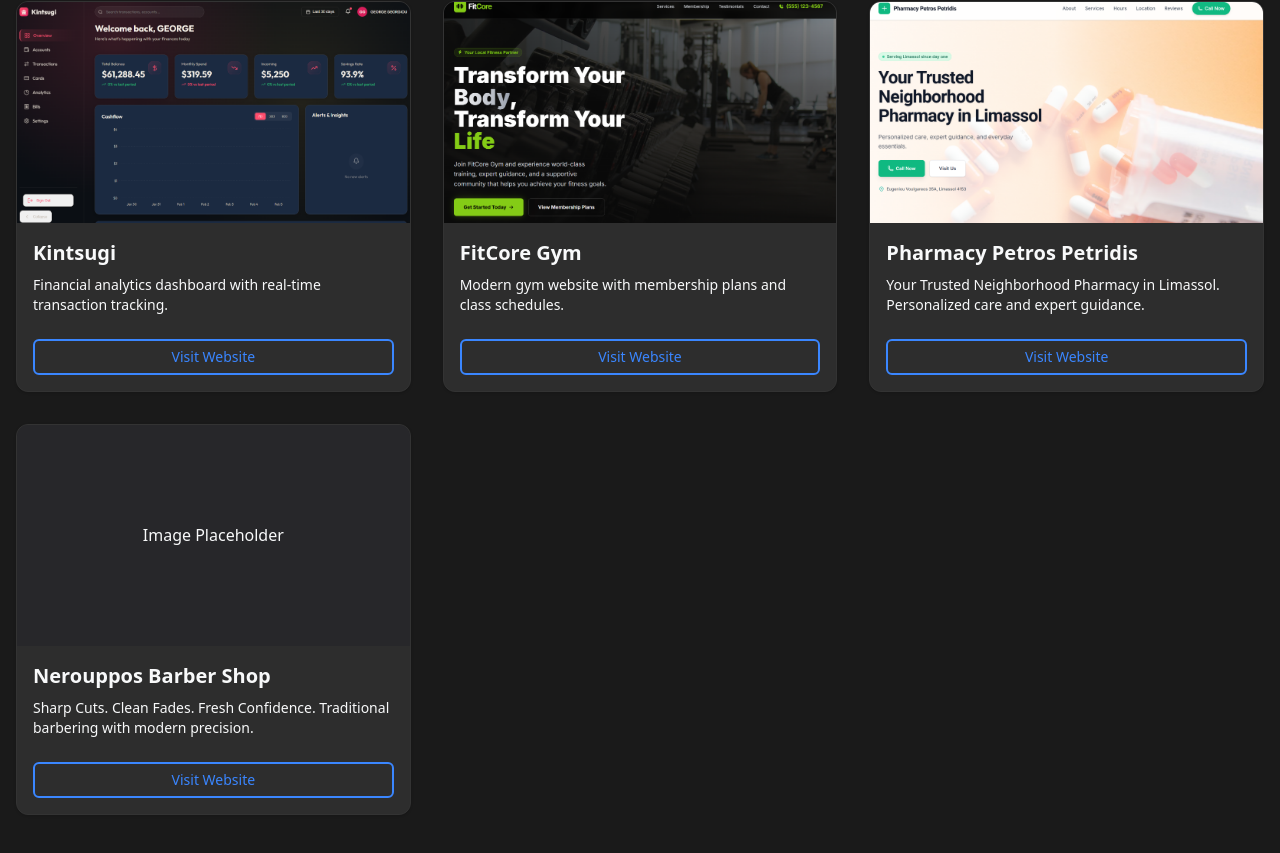
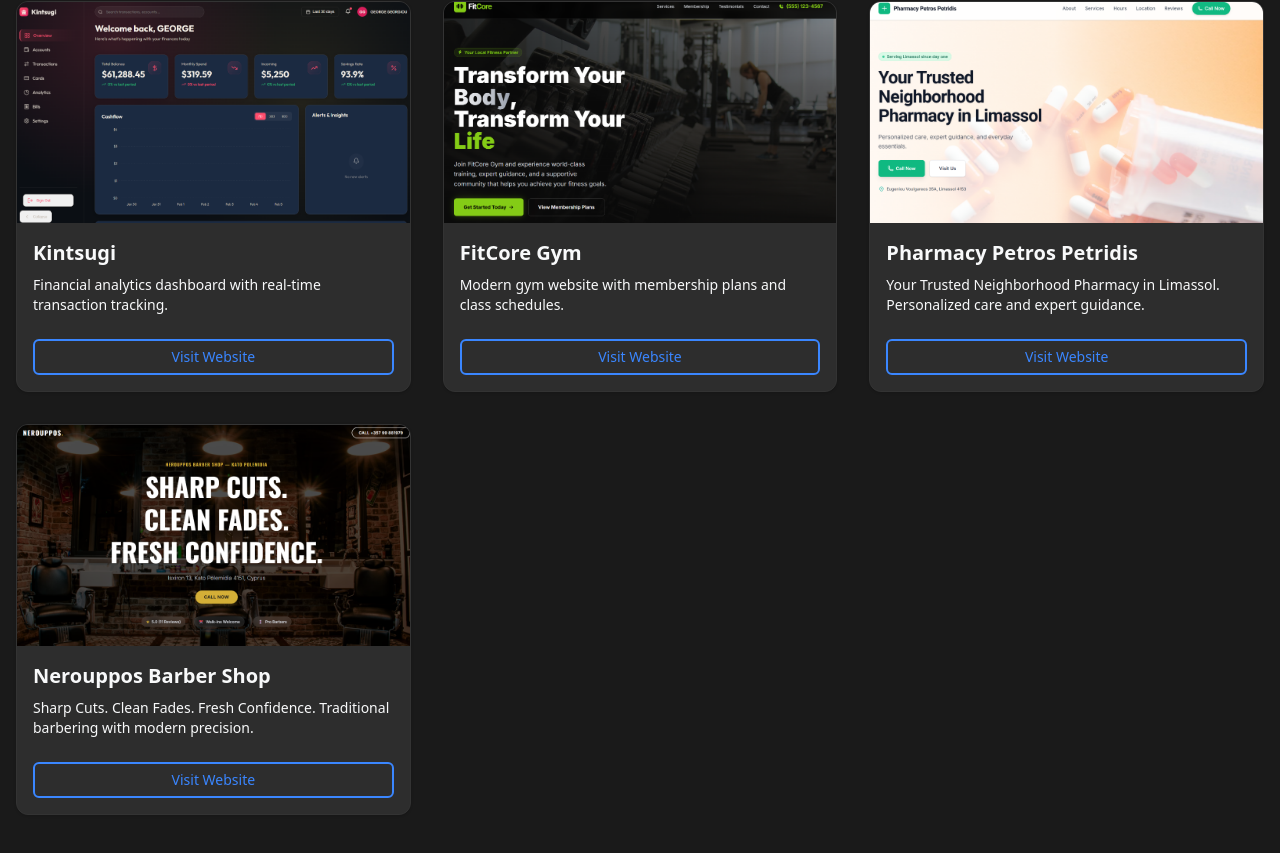
Before and after one commit to georgiougt/My-Portfolio, a Next.js app: page / in a window 1280 px wide. Shown: the part 1466-2319 px from the top of the page. Built offline with nearby package versions, Linux system fonts and the light colour scheme.

Commit message:
feat: Update Barber Shop project image

```diff
--- a/components/sections/PortfolioGrid.tsx
+++ b/components/sections/PortfolioGrid.tsx
@@ -59,7 +59,7 @@ const projects = [
         title: 'Nerouppos Barber Shop',
         description: 'Sharp Cuts. Clean Fades. Fresh Confidence. Traditional barbering with modern precision.',
         category: 'Services',
-        image: '',
+        image: '/projects/barber.png',
         link: 'https://georgiougt.github.io/Barber/',
     },
 ];
```
Also changed, not shown: public/projects/barber.png (added).
